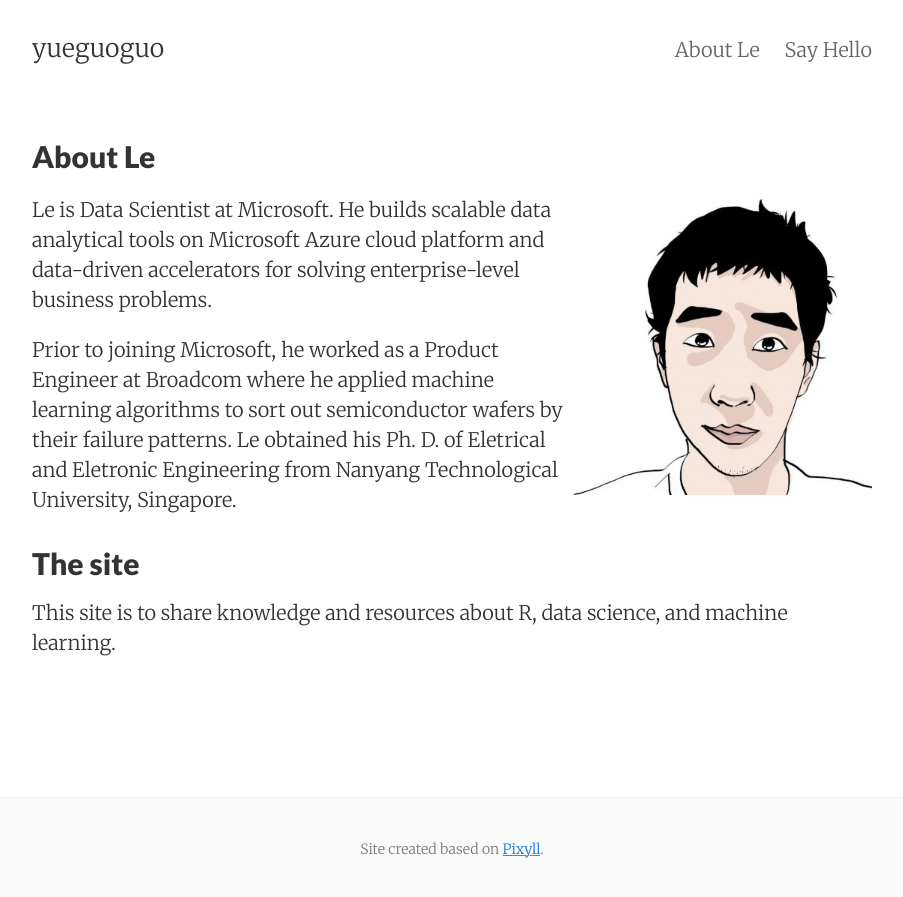
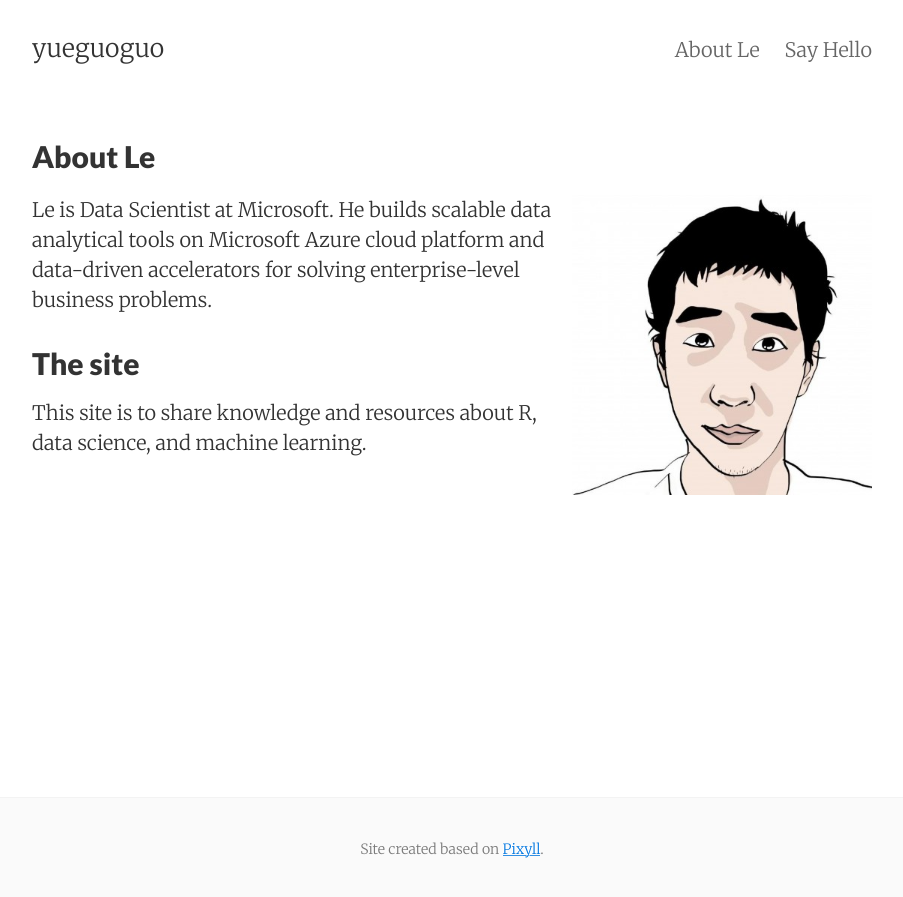
Before and after one commit to yueguoguo/yueguoguo.github.io, a Jekyll site: the page built from about.md, in a window 1280 px wide. Shown: the top 897 px of the page, without its empty margins (188-1091 px from the left). Built offline with Jekyll 4.4.1, drawn with Linux system fonts in a browser that asks for light colours.

Commit message:
Update about.md

```diff
--- a/about.md
+++ b/about.md
@@ -11,11 +11,6 @@ tags: about
 tools on Microsoft Azure cloud platform and data-driven accelerators for solving enterprise-level business
 problems.</p>
 
-<p>Prior to joining Microsoft, he worked as a Product
-Engineer at Broadcom where he applied machine learning algorithms to sort out semiconductor wafers
-by their failure patterns. Le obtained his Ph. D. of Eletrical and Eletronic Engineering from Nanyang Technological
-University, Singapore.</p>
-
 <h2>The site</h2>
 
 <p>This site is to share knowledge and resources about R, data science, and machine learning. </p>
```
